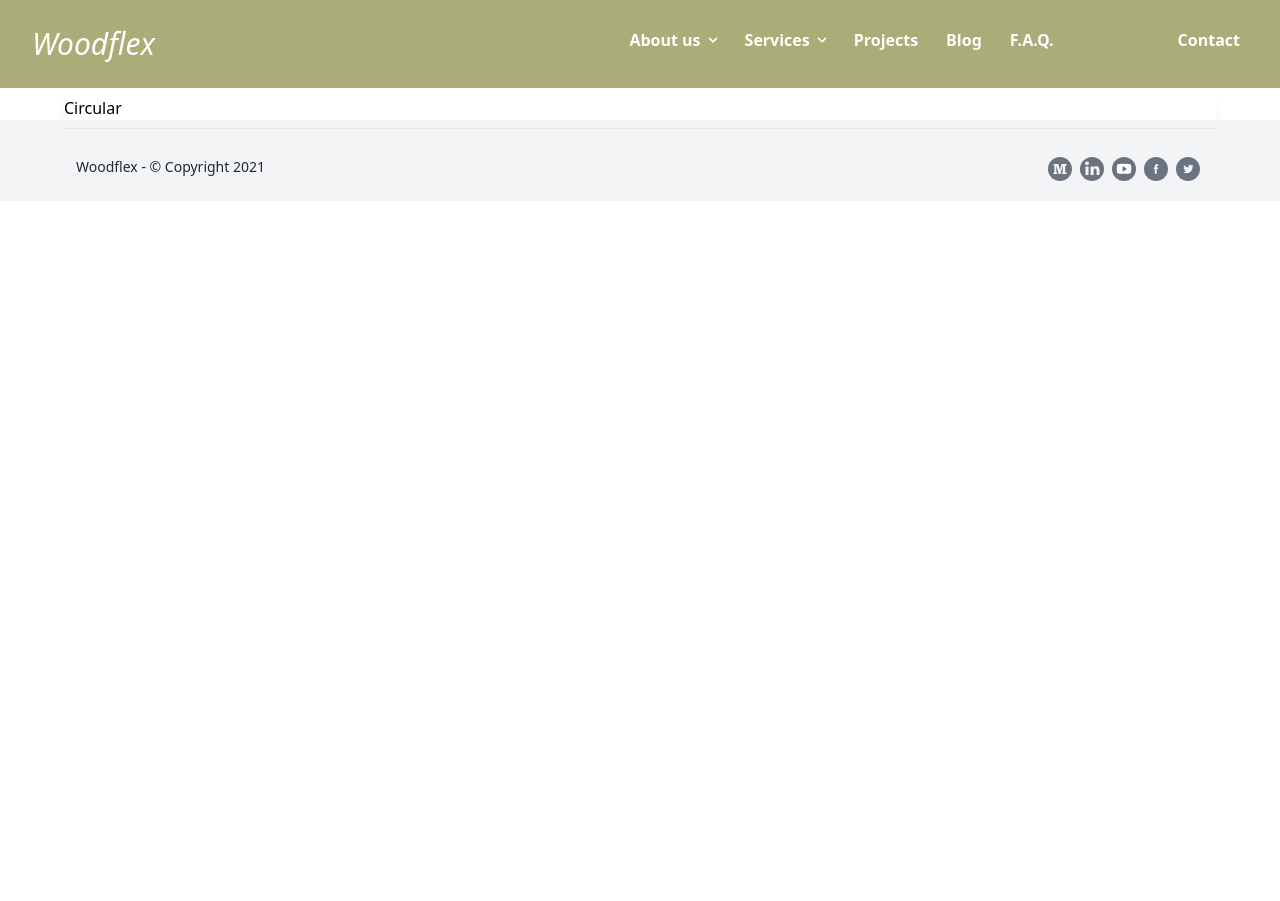
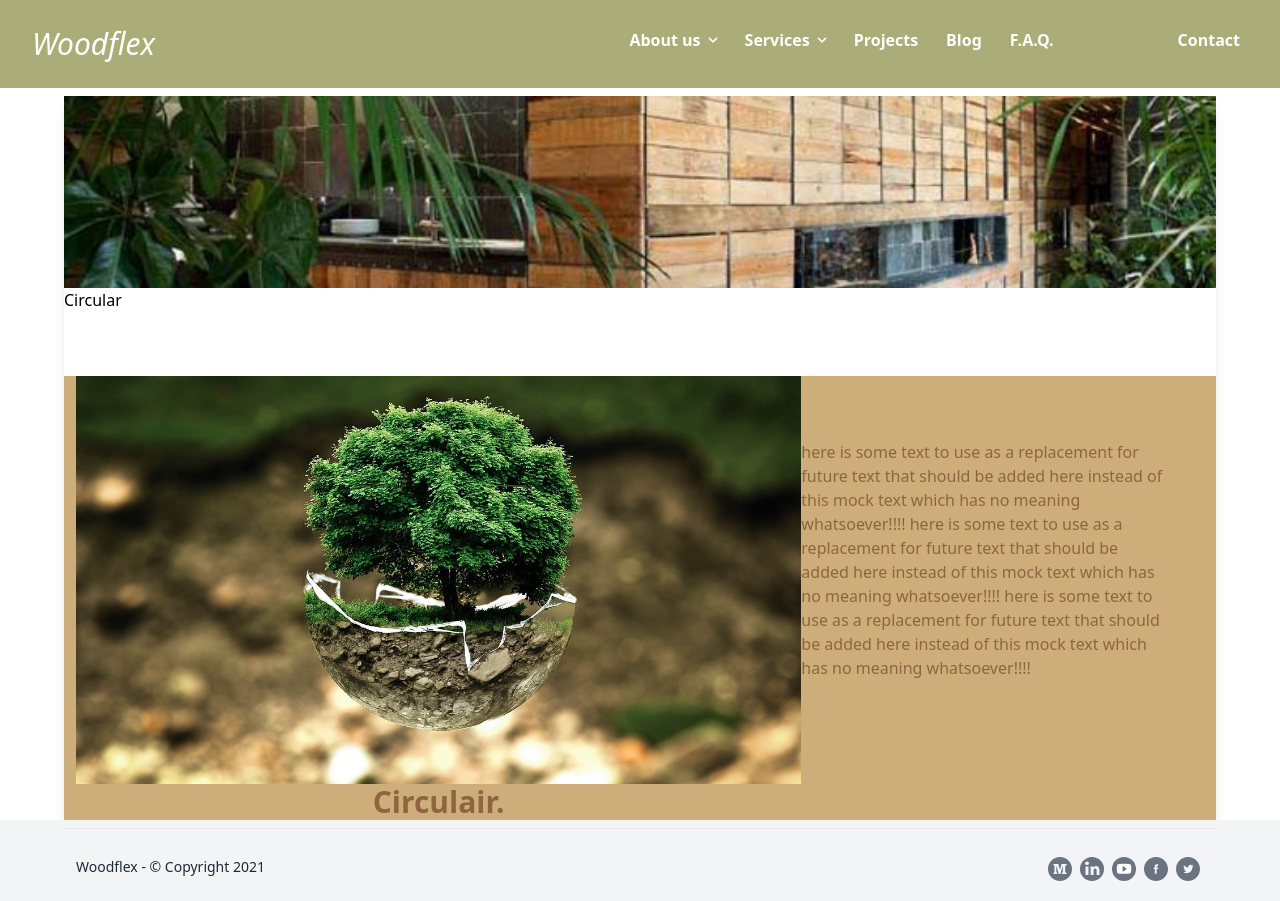
Before and after one commit to basileLeroy/woodflex, a React (Create React App) app in the folder client/: page /about-us/circular in a window 1280 px wide. Before the commit the page ends 800 px from the top, so only its background shows below. Built offline with nearby package versions, Linux system fonts and the light colour scheme.

Commit message:
Add components to page

```diff
--- a/client/src/pages/about-us/circular/index.js
+++ b/client/src/pages/about-us/circular/index.js
@@ -1,9 +1,28 @@
 import React from 'react';
+import banner from '../../../assets/images/circulair-img_NOTSAFE.jpg'
+import circulair from '../../../assets/images/circulair_01.jpg'
 
 const Circular = () => {
     return (
-        <div>
-            <h1>Circular</h1>
+        <div className="flex-container w-full flex flex-col">
+            <div className="banner-Img w-full">
+                <img src={banner} alt="" className="object-cover h-48 w-full"/>
+            </div>
+            <div className="component">
+                <h1>Circular</h1>
+                <div className="bg-brown-sand w-full mt-16 px-3 lg:flex content-center">
+                    <div className="text-brown-dark w-full py-4 lg:py-0 lg:w-2/3 my-auto">
+                        <img src={circulair} alt=""/>
+                        <h1 className="text-3xl font-bold text-center">Circulair.</h1>
+                    </div>
+                    <div className="text-brown-dark text-center py-4 lg:py-0 lg:text-left w-full lg:w-1/3 lg:my-16 lg:mr-10">
+                        here is some text to use as a replacement for future text that should be added here instead of this mock text which has no meaning whatsoever!!!!
+                        here is some text to use as a replacement for future text that should be added here instead of this mock text which has no meaning whatsoever!!!!
+                        here is some text to use as a replacement for future text that should be added here instead of this mock text which has no meaning whatsoever!!!!
+                    </div>
+
+                </div>
+            </div>
         </div>
     );
 };
--- a/client/src/pages/contact/ContactInfo.js
+++ b/client/src/pages/contact/ContactInfo.js
@@ -1,6 +1,5 @@
 import React from 'react';
 import { GrMapLocation, GrPhone, GrMailOption } from "react-icons/gr";
-import {Link} from "react-router-dom";
 
 const ContactInfo = () => {
 
```
Also changed, not shown: client/src/assets/images/circulair-img_NOTSAFE.jpg (added), client/src/assets/images/circulair_01.jpg (added).
